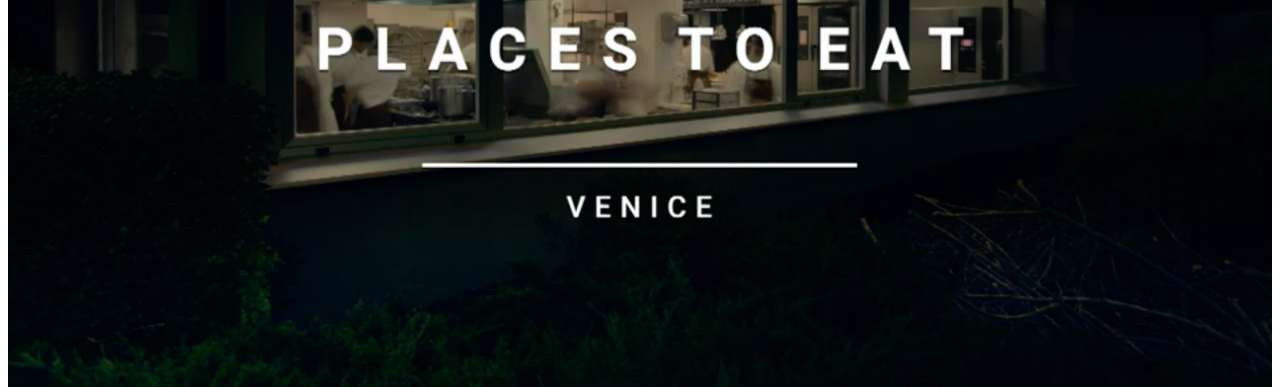
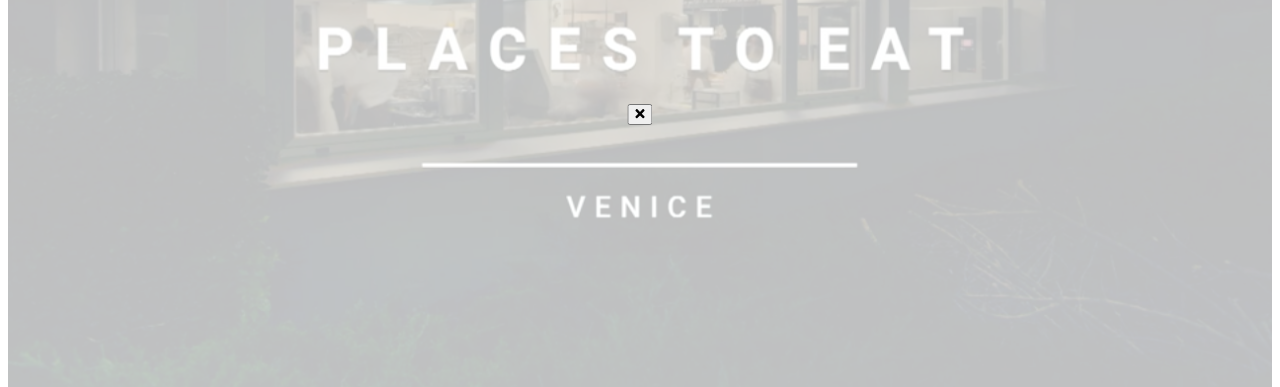
Before and after one commit to KajsaEklof/georgesimpson, a Gatsby site: page /home in a window 1280 px wide. Both pictures are taken after a click on the button 22 px from the left and 3391 px from the top of the page. Shown: the part 2991-3378 px from the top of the page. Built offline with nearby package versions, Linux system fonts and the light colour scheme; Gatsby itself is replaced by a stand-in of ours.

Commit message:
Added react-modal and react-youtube and styles

```diff
--- a/package.json
+++ b/package.json
@@ -36,6 +36,8 @@
     "react": "^16.14.0",
     "react-dom": "^16.14.0",
     "react-helmet": "^6.1.0",
+    "react-modal": "^3.12.1",
+    "react-youtube": "^7.13.1",
     "sass": "^1.32.5",
     "styled-components": "^5.2.1",
     "typeface-bebas-neue": "^1.1.13",
--- a/src/Components/Layout.js
+++ b/src/Components/Layout.js
@@ -1,19 +1,96 @@
-import React, { useState } from 'react';
+import React, { createContext, useReducer, useState, useEffect } from 'react';
+import { FontAwesomeIcon } from '@fortawesome/react-fontawesome';
+import { faTimes } from '@fortawesome/free-solid-svg-icons';
+import { Link } from 'gatsby';
+import Modal from 'react-modal';
+import YouTube from 'react-youtube';
 import Footer from './Footer';
 import Menu from './Menu';
 import Burger from './Burger';
 import Navigation from './Navigation';
-import { Link } from 'gatsby';
 import 'typeface-source-sans-pro';
 import 'typeface-bebas-neue';
 import 'typeface-poppins';
 import 'focus-visible';
 
-const Layout = props => {
+export const VidContext = createContext();
+const initialState = {
+  vidId: undefined,
+  showModal: false,
+};
+
+const reducer = (state, action) => {
+  switch (action.type) {
+    case 'OPEN':
+      console.log('action', action);
+      return {
+        ...state,
+        vidId: action.payload.id,
+        showModal: action.payload.show,
+      };
+    case 'CLOSE':
+      return {
+        ...state,
+        vidId: action.payload.id,
+        showModal: action.payload.show,
+      };
+    default:
+      return state;
+  }
+};
+
+function Layout(props) {
   const [open, setOpen] = useState(false);
+  const [state, dispatch] = useReducer(reducer, initialState);
+  console.log('state', state);
+
+  useEffect(() => {
+    console.log('useEffect', VidContext);
+  });
+
   const homepage = props.homepage;
 
+  const modalStyles = {
+    content: {
+      border: 'none',
+      borderRadius: 'none',
+      background: 'transparent',
+      display: 'flex',
+      flexDirection: 'column',
+      alignItems: 'flex-end',
+      top: '50%',
+      left: '50%',
+      right: 'auto',
+      bottom: 'auto',
+      transform: 'translate(-50%, -50%)',
+      zIndex: 5,
+      padding: 0,
+      height: '70vh',
+      width: 'auto',
+      justifyContent: 'space-between',
+      inset: '48% auto auto 50%',
+    },
+  };
+
+  const options = {
+    playerVars: {
+      autoplay: 1,
+    },
+  };
+
+  const closeModal = () => {
+    console.log('closeModal');
+    dispatch({
+      type: 'CLOSE',
+      payload: {
+        id: '',
+        show: false,
+      },
+    });
+  };
+
   return (
+    <VidContext.Provider value={{ state, dispatch }}>
       <div className="layout">
         <Navigation homepage={homepage} />
         <div className="mobilenavbar sticky-top">
@@ -28,10 +105,27 @@ const Layout = props => {
 
         <main className={homepage ? 'content homepage' : 'content'}>
           {props.children}
+          <Modal
+            isOpen={state.showModal}
+            style={modalStyles}
+            onRequestClose={closeModal}
+          >
+            <button className="modal-close-button" onClick={closeModal}>
+              <FontAwesomeIcon icon={faTimes} />
+            </button>
+            <div>
+              <YouTube
+                videoId={state.vidId}
+                containerClassName="embed modal-embed-youtube"
+                opts={options}
+              />
+            </div>
+          </Modal>
         </main>
         <Footer />
       </div>
+    </VidContext.Provider>
   );
-};
+}
 
 export default Layout;
--- a/src/Components/Video.js
+++ b/src/Components/Video.js
@@ -1,8 +1,10 @@
-import React from 'react';
+import React, { useContext } from 'react';
 import { FontAwesomeIcon } from '@fortawesome/react-fontawesome';
 import Image from '../Components/Image';
+import { VidContext } from './Layout';
 
 const Video = ({
+  videoID,
   videoSrcURL,
   videoTitle,
   width,
@@ -24,6 +26,31 @@ const Video = ({
     width: width || defaultWidth,
   };
 
+  // const showDialog = () => {
+  //   document.getElementById('lightbox').classList.add('show');
+
+  //   const scrollY = document.documentElement.style.getPropertyValue(
+  //     '--scroll-y'
+  //   );
+  //   const body = document.body;
+
+  //   body.style.position = 'fixed';
+  //   body.style.top = `-${scrollY}`;
+  // };
+
+  const { dispatch } = useContext(VidContext);
+
+  const playVideo = () => {
+    console.log('playvideo about to dispatch');
+    dispatch({
+      type: 'OPEN',
+      payload: {
+        id: videoID,
+        show: true,
+      },
+    });
+  };
+
   return (
     <div className="video-container">
       <div className="aspect-ratio">
@@ -34,7 +61,11 @@ const Video = ({
             alt={overlayAlt}
             className="video-container__overlay-image"
           />
-          <button title="Play video" className="play-button">
+          <button
+            title="Play video"
+            className="play-button"
+            onClick={playVideo}
+          >
             <FontAwesomeIcon icon="play-circle" className="play-button__icon" />
           </button>
         </div>
--- a/src/Styles/_general.scss
+++ b/src/Styles/_general.scss
@@ -213,6 +213,59 @@ section.section {
   }
 }
 
+.ReactModal__Overlay {
+  background-color: rgba(31, 31, 31, 0.411) !important;
+  backdrop-filter: blur(10px);
+  z-index: 5;
+}
+
+.ReactModal__Content {
+  .modal-embed-youtube {
+    iframe {
+      height: auto;
+      width: 80vw;
+      aspect-ratio: 16/9;
+    }
+  }
+
+  .modal-close-button {
+    position: relative;
+    display: inline-flex;
+    align-items: center;
+    justify-content: center;
+    height: 2.4rem;
+    width: 2.4rem;
+    background: none;
+    border-radius: 100%;
+    border: none;
+    color: $oliveGreen;
+    font-size: 1rem;
+    transition-duration: 0.28s;
+    transition-property: box-shadow, transform, opacity;
+    transition-timing-function: cubic-bezier(0.4, 0, 0.2, 1);
+
+    &::before {
+      background-color: currentColor;
+      border-radius: inherit;
+      bottom: 0;
+      color: inherit;
+      content: '';
+      left: 0;
+      opacity: 0;
+      pointer-events: none;
+      position: absolute;
+      right: 0;
+      top: 0;
+      transition: opacity 0.2s cubic-bezier(0.4, 0, 0.6, 1);
+    }
+    &:hover {
+      &::before {
+        opacity: 0.24;
+      }
+    }
+  }
+
+}
 
 
 @keyframes underline {
--- a/src/Styles/style.scss
+++ b/src/Styles/style.scss
@@ -3,7 +3,7 @@
 @import "./components/_footer.scss";
 @import "./components/_layout.scss";
 @import "./components/_navigation.scss";
-@import "./components/video-container.scss";
+@import "./components/_video-container.scss";
 @import "./pages/_404.scss";
 @import "./pages/_contact.scss";
 @import "./pages/_home.scss";
--- a/src/pages/home.js
+++ b/src/pages/home.js
@@ -15,13 +15,15 @@ import Image from '../Components/Image';
 // Prevent fontawesome from dynamically adding its css since we did it manually above
 config.autoAddCss = false;
 library.add(fab, faArrowRight, faPlayCircle);
-// <div className="row">
-//   <div className="col">
-//     <h3>Hello!</h3>
-//   </div>
-// </div>
 
 const IndexPage = () => {
+  window.addEventListener('scroll', () => {
+    document.documentElement.style.setProperty(
+      '--scroll-y',
+      `${window.scrollY}px`
+    );
+  });
+
   return (
     <React.Fragment>
       <SEO title="Home" />
@@ -170,6 +172,7 @@ const IndexPage = () => {
                   videoTitle="Remarkable Places to Eat : Christmas | BBC TWO"
                   videoSrcURL="https://www.youtube.com/embed/oxmx_HZby_U"
                   overlay="Remarkable_Places_to_Eat.png"
+                  videoID="oxmx_HZby_U"
                 />
               </div>
               <div className="col col-video">
@@ -177,6 +180,7 @@ const IndexPage = () => {
                   videoTitle="Nadiya Bakes - BBC"
                   videoSrcURL="https://www.youtube.com/embed/xHr9Iunc7pw"
                   overlay="Nadiya_bakes.png"
+                  videoID="xHr9Iunc7pw"
                 />
               </div>
               <div className="col col-video">
@@ -184,6 +188,7 @@ const IndexPage = () => {
                   videoTitle="Nadiya Bakes - BBC"
                   videoSrcURL="https://www.youtube.com/embed/xHr9Iunc7pw"
                   overlay="Nadiya_bakes.png"
+                  videoID="xHr9Iunc7pw"
                 />
               </div>
             </div>
```
Also changed, not shown: 1 other file. Lines whose indentation alone changed are shown as unchanged.
